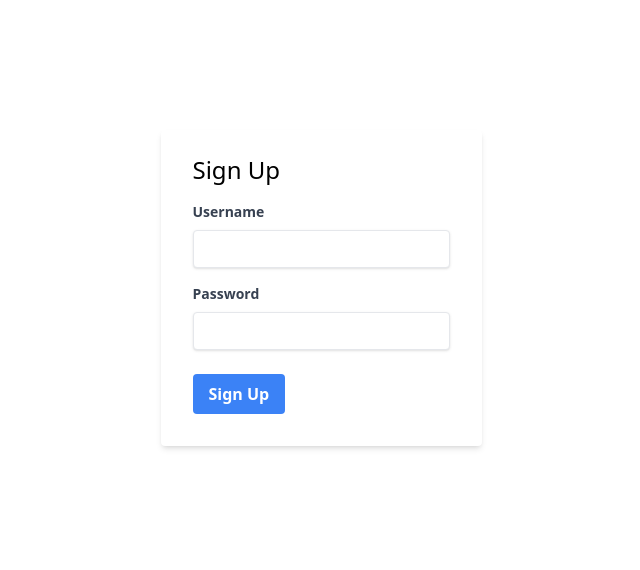
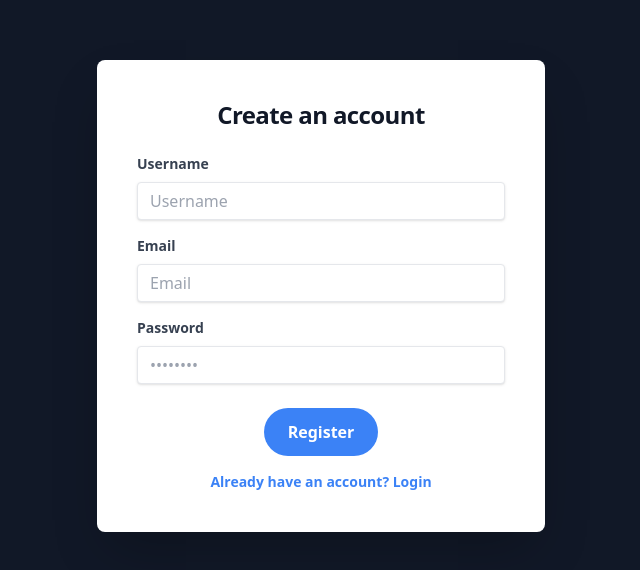
Before and after one commit to AlanSaid1/Fullstack-web, a Next.js app in the folder frontend/: page /register in a window 1280 px wide. Shown: the part 104-674 px from the top of the page, without its empty margins (319-959 px from the left). Built offline with nearby package versions, Linux system fonts and the light colour scheme.

Commit message:
Login and register working together

```diff
--- a/frontend/src/app/layout.tsx
+++ b/frontend/src/app/layout.tsx
@@ -4,7 +4,7 @@ export default function RootLayout({ children }: { children: React.ReactNode })
   return (
     <html lang="en">
       <head>
-        <title>My App</title>
+        <title>BondsApp</title>
         <meta name="description" content="Generated by create next app" />
         <link rel="icon" href="/favicon.ico" />
       </head>
--- a/frontend/src/app/login/page.tsx
+++ b/frontend/src/app/login/page.tsx
@@ -3,6 +3,7 @@
 import { useState } from 'react';
 import axios from 'axios';
 import { useRouter } from 'next/navigation';
+import Link from 'next/link';
 
 const Login: React.FC = () => {
   const [username, setUsername] = useState('');
@@ -15,20 +16,19 @@ const Login: React.FC = () => {
     try {
       const res = await axios.post('http://localhost:8080/api/go/login', { username, password });
       if (res.status === 200) {
-        console.log('Token received:', res.data.token);
+        console.log('token:', res.data.token);
         localStorage.setItem('token', res.data.token); // Guardar el token en localStorage
-        router.push('/'); // Redirigir al usuario a la página principal
+        router.push('/');
       }
     } catch (err) {
-      console.error('Login error:', err);
       setError('Invalid credentials');
     }
   };
 
   return (
-    <div className="flex justify-center items-center h-screen">
-      <div className="bg-white shadow-md rounded px-8 pt-6 pb-8 mb-4">
-        <h2 className="text-2xl mb-4">Login</h2>
+    <section className="bg-gray-900 flex items-center justify-center min-h-screen">
+      <div className="bg-white shadow-lg rounded-lg p-10 max-w-md w-full">
+        <h2 className="text-2xl font-bold leading-tight tracking-tight text-gray-900 mb-6 text-center">Sign in to your account</h2>
         <form onSubmit={handleSubmit}>
           <div className="mb-4">
             <label className="block text-gray-700 text-sm font-bold mb-2">Username</label>
@@ -37,7 +37,7 @@ const Login: React.FC = () => {
               value={username}
               onChange={(e) => setUsername(e.target.value)}
               className="shadow appearance-none border rounded w-full py-2 px-3 text-gray-700 leading-tight focus:outline-none focus:shadow-outline"
-              required
+              placeholder="Username"
             />
           </div>
           <div className="mb-6">
@@ -47,21 +47,24 @@ const Login: React.FC = () => {
               value={password}
               onChange={(e) => setPassword(e.target.value)}
               className="shadow appearance-none border rounded w-full py-2 px-3 text-gray-700 leading-tight focus:outline-none focus:shadow-outline"
-              required
+              placeholder="••••••••"
             />
           </div>
-          {error && <p className="text-red-500 text-xs italic">{error}</p>}
-          <div className="flex items-center justify-between">
+          {error && <p className="text-red-500 text-xs italic mb-4">{error}</p>}
+          <div className="flex flex-col items-center">
             <button
               type="submit"
-              className="bg-blue-500 hover:bg-blue-700 text-white font-bold py-2 px-4 rounded focus:outline-none focus:shadow-outline"
+              className="bg-blue-500 hover:bg-blue-700 text-white font-bold py-3 px-6 rounded-full focus:outline-none focus:shadow-outline mb-4"
             >
               Login
             </button>
+            <Link href="/register" className="text-blue-500 hover:text-blue-800 text-sm font-bold">
+              Don't have an account? Register
+            </Link>
           </div>
         </form>
       </div>
-    </div>
+    </section>
   );
 };
 
--- a/frontend/src/app/page.tsx
+++ b/frontend/src/app/page.tsx
@@ -3,6 +3,7 @@
 import { useEffect, useState } from 'react';
 import { useRouter } from 'next/navigation';
 import axios from 'axios';
+import Navbar from './components/navbar/Navbar';
 
 export default function Home() {
   const [isAuthenticated, setIsAuthenticated] = useState(false);
@@ -50,8 +51,11 @@ export default function Home() {
   }
 
   return (
-    <div>
-      <h1>Welcome to the Home Page</h1>
-    </div>
+    <body>
+      <Navbar />
+      <div>
+        <h1>Welcome to the Home Page</h1>
+      </div>
+    </body>
   );
 }
--- a/frontend/src/app/register/page.tsx
+++ b/frontend/src/app/register/page.tsx
@@ -3,29 +3,31 @@
 import { useState } from 'react';
 import axios from 'axios';
 import { useRouter } from 'next/navigation';
+import Link from 'next/link';
 
-const Signup: React.FC = () => {
+const Register: React.FC = () => {
   const [username, setUsername] = useState('');
   const [password, setPassword] = useState('');
+  const [email, setEmail] = useState('');
   const [error, setError] = useState('');
   const router = useRouter();
 
   const handleSubmit = async (e: React.FormEvent) => {
     e.preventDefault();
     try {
-      const res = await axios.post('http://localhost:8080/api/go/users', { username, password });
-      if (res.status === 201) {
+      const res = await axios.post('http://localhost:8080/api/go/users', { username, password, email });
+      if (res.status === 200) {
         router.push('/login');
       }
     } catch (err) {
-      setError('Username already taken');
+      setError('Failed to register');
     }
   };
 
   return (
-    <div className="flex justify-center items-center h-screen">
-      <div className="bg-white shadow-md rounded px-8 pt-6 pb-8 mb-4">
-        <h2 className="text-2xl mb-4">Sign Up</h2>
+    <section className="bg-gray-900 flex items-center justify-center min-h-screen">
+      <div className="bg-white shadow-2xl rounded-lg p-10 max-w-md w-full">
+        <h2 className="text-2xl font-bold leading-tight tracking-tight text-gray-900 mb-6 text-center">Create an account</h2>
         <form onSubmit={handleSubmit}>
           <div className="mb-4">
             <label className="block text-gray-700 text-sm font-bold mb-2">Username</label>
@@ -34,6 +36,17 @@ const Signup: React.FC = () => {
               value={username}
               onChange={(e) => setUsername(e.target.value)}
               className="shadow appearance-none border rounded w-full py-2 px-3 text-gray-700 leading-tight focus:outline-none focus:shadow-outline"
+              placeholder="Username"
+            />
+          </div>
+          <div className="mb-4">
+            <label className="block text-gray-700 text-sm font-bold mb-2">Email</label>
+            <input
+              type="email"
+              value={email}
+              onChange={(e) => setEmail(e.target.value)}
+              className="shadow appearance-none border rounded w-full py-2 px-3 text-gray-700 leading-tight focus:outline-none focus:shadow-outline"
+              placeholder="Email"
             />
           </div>
           <div className="mb-6">
@@ -43,21 +56,25 @@ const Signup: React.FC = () => {
               value={password}
               onChange={(e) => setPassword(e.target.value)}
               className="shadow appearance-none border rounded w-full py-2 px-3 text-gray-700 leading-tight focus:outline-none focus:shadow-outline"
+              placeholder="••••••••"
             />
           </div>
-          {error && <p className="text-red-500 text-xs italic">{error}</p>}
-          <div className="flex items-center justify-between">
+          {error && <p className="text-red-500 text-xs italic mb-4">{error}</p>}
+          <div className="flex flex-col items-center">
             <button
               type="submit"
-              className="bg-blue-500 hover:bg-blue-700 text-white font-bold py-2 px-4 rounded focus:outline-none focus:shadow-outline"
+              className="bg-blue-500 hover:bg-blue-700 text-white font-bold py-3 px-6 rounded-full focus:outline-none focus:shadow-outline mb-4"
             >
-              Sign Up
+              Register
             </button>
+            <Link href="/login" className="text-blue-500 hover:text-blue-800 text-sm font-bold">
+              Already have an account? Login
+            </Link>
           </div>
         </form>
       </div>
-    </div>
+    </section>
   );
 };
 
-export default Signup;
+export default Register;
```
Also changed, not shown: frontend/src/app/components/navbar/Navbar.tsx (+11 -8 lines), frontend/src/images/cicadatech_logo.jpg (added).
